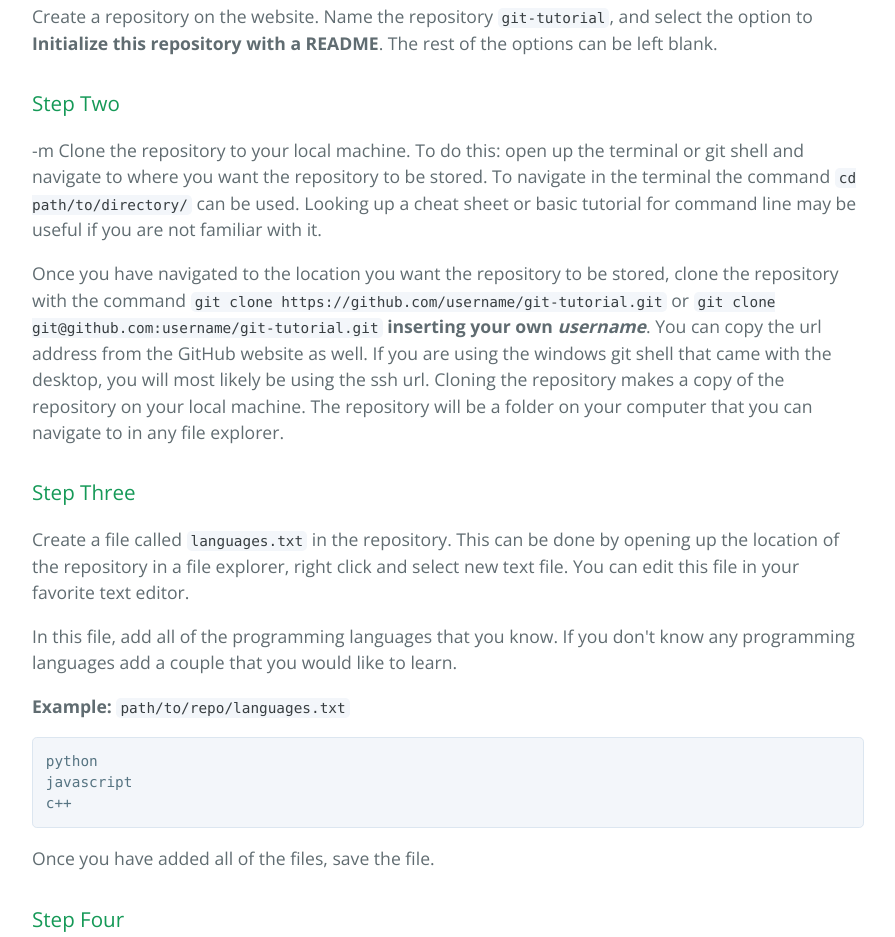
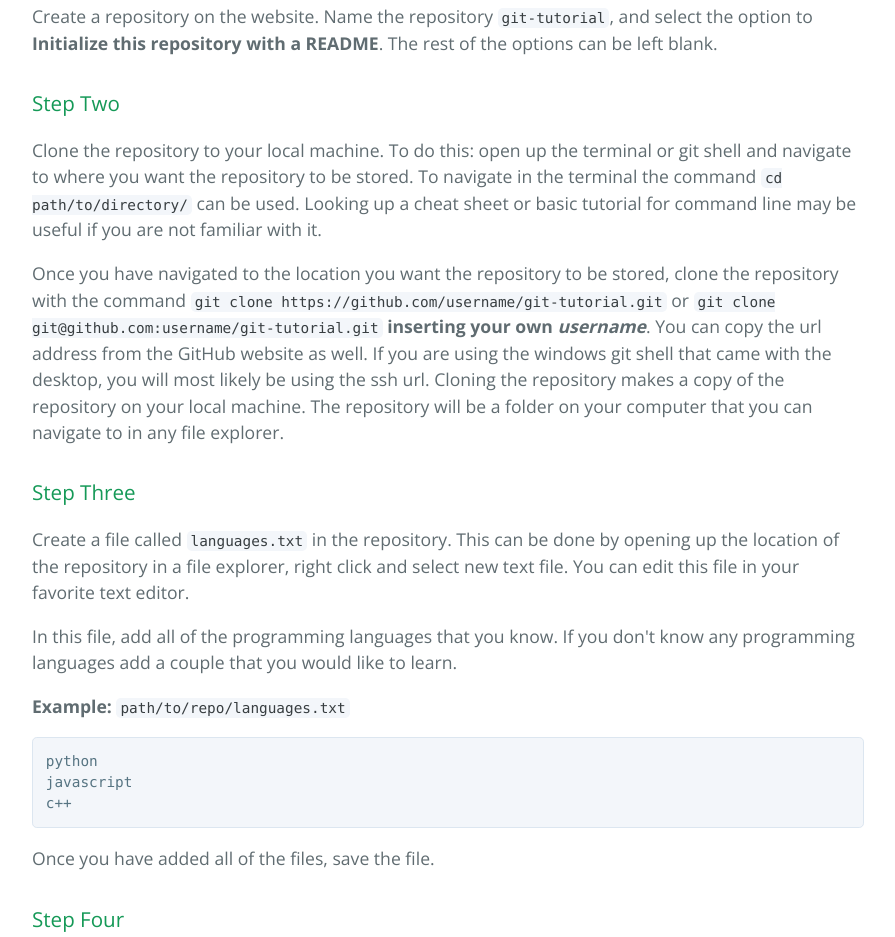
Before and after one commit to davidjcastner/git-tutorial, a plain HTML site: page Lab1.html in a window 1280 px wide. Shown: the part 878-1815 px from the top of the page, without its empty margins (192-1087 px from the left). Drawn offline with nearby package versions, Linux system fonts and the light colour scheme.

Commit message:
Update Lab1.html

```diff
--- a/Lab1.html
+++ b/Lab1.html
@@ -42,8 +42,7 @@ The name, “username/organization.github.io”, is reserved repo for the user o
 <h3>
 <a id="step-two" class="anchor" href="#step-two" aria-hidden="true"><span aria-hidden="true" class="octicon octicon-link"></span></a>Step Two</h3>
 
-<p>-m
-Clone the repository to your local machine. To do this: open up the terminal or git shell and navigate to where you want the repository to be stored. To navigate in the terminal the command <code>cd path/to/directory/</code> can be used. Looking up a cheat sheet or basic tutorial for command line may be useful if you are not familiar with it.</p>
+<p>Clone the repository to your local machine. To do this: open up the terminal or git shell and navigate to where you want the repository to be stored. To navigate in the terminal the command <code>cd path/to/directory/</code> can be used. Looking up a cheat sheet or basic tutorial for command line may be useful if you are not familiar with it.</p>
 
 <p>Once you have navigated to the location you want the repository to be stored, clone the repository with the command <code>git clone https://github.com/username/git-tutorial.git</code> or <code>git clone git@github.com:username/git-tutorial.git</code> <strong>inserting your own <em>username</em></strong>. You can copy the url address from the GitHub website as well. If you are using the windows git shell that came with the desktop, you will most likely be using the ssh url. Cloning the repository makes a copy of the repository on your local machine. The repository will be a folder on your computer that you can navigate to in any file explorer.</p>
 
```
